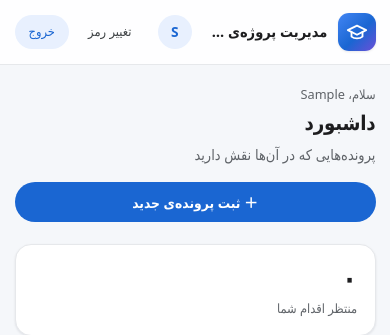
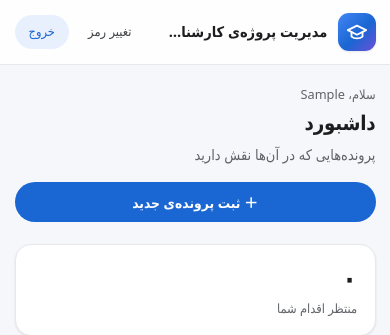
Before and after one commit to baharanSheikholeslami/conference-mgmt-system, a Django app: page / in a window 390 px wide. Shown: the top 335 px of the page. Run offline with Django 5.2, Linux system fonts and the light colour scheme; the visitor is signed in with stand-in values (Sample User, id 1); data comes from the database, SQL or seed files in the repository; data that the repository does not hold is empty.

Commit message:
Mobile app bar: hide user chip so the brand name fits
Co-Authored-By: Claude Sonnet 5.5 <noreply@anthropic.com>

```diff
--- a/workflow/static/workflow/style.css
+++ b/workflow/static/workflow/style.css
@@ -261,7 +261,7 @@ ul.errorlist.nonfield { background: var(--danger-soft); border-radius: var(--rad
   main { padding: 1.25rem 1rem 5rem; }
   .card { padding: 1.1rem 1.1rem; border-radius: 14px; }
   .appbar-inner { padding: .5rem 1rem; }
-  .brand-text small, .user-meta, .account .hide-sm { display: none; }
+  .brand-text small, .user-chip { display: none; }
   h1 { font-size: 1.4rem; }
   .page-head .btn { width: 100%; }
 }
```
